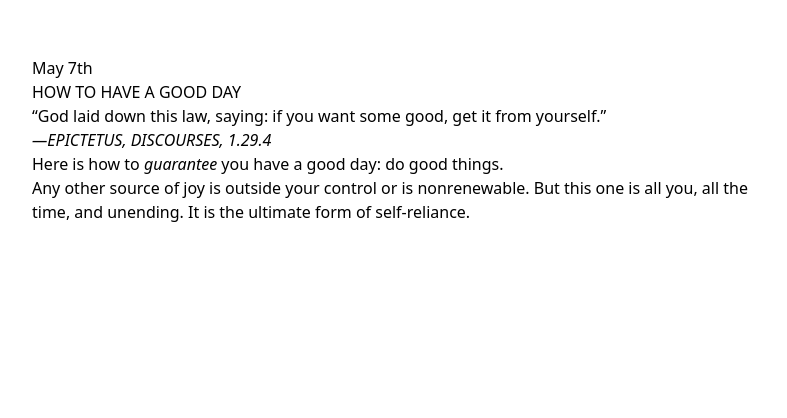
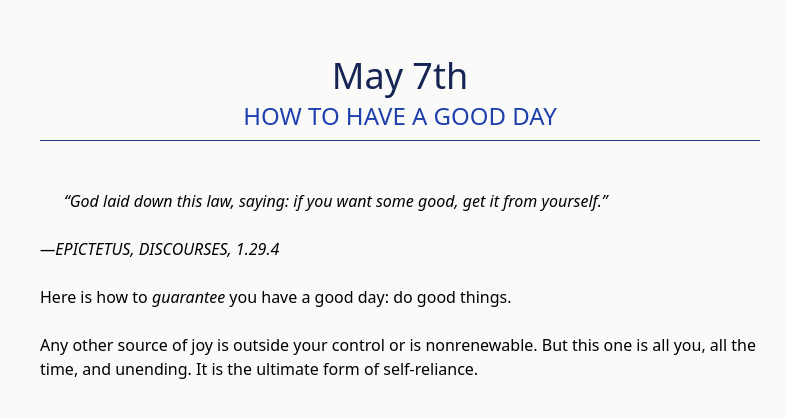
Before and after one commit to samudra-perera/TheDailyStoic, a React (Vite) app in the folder stoic-frontend/: page / in a window 1280 px wide. Shown: the top 418 px of the page, without its empty margins (240-1027 px from the left). Built offline with nearby package versions, Linux system fonts and the light colour scheme.

Commit message:
Adding styles

```diff
--- a/stoic-frontend/src/App.tsx
+++ b/stoic-frontend/src/App.tsx
@@ -25,9 +25,41 @@ const App = () => {
   }, [today]);
 
   return (
-    <div className="min-h-screen flex justify-center">
-      <div className="max-w-3xl p-4 py-14">
-        <Markdown>{content}</Markdown>
+    <div className="min-h-screen flex justify-center bg-stone-50">
+      <div className="max-w-3xl p-6 py-14">
+        <Markdown
+          options={{
+            overrides: {
+              h1: {
+                component: "h1",
+                props: {
+                  className: "text-blue-950 text-4xl text-center pb-1",
+                },
+              },
+              h2: {
+                component: "h2",
+                props: {
+                  className:
+                    "text-center text-2xl pb-2 text-blue-800 border-solid border-0 border-b border-blue-900 mb-6",
+                },
+              },
+              blockquote: {
+                component: "blockquote",
+                props: {
+                  className: "p-6 pb-0 italic",
+                },
+              },
+              p: {
+                component: "p",
+                props: {
+                  className: "pb-6",
+                },
+              },
+            },
+          }}
+        >
+          {content}
+        </Markdown>
       </div>
     </div>
   );
```
